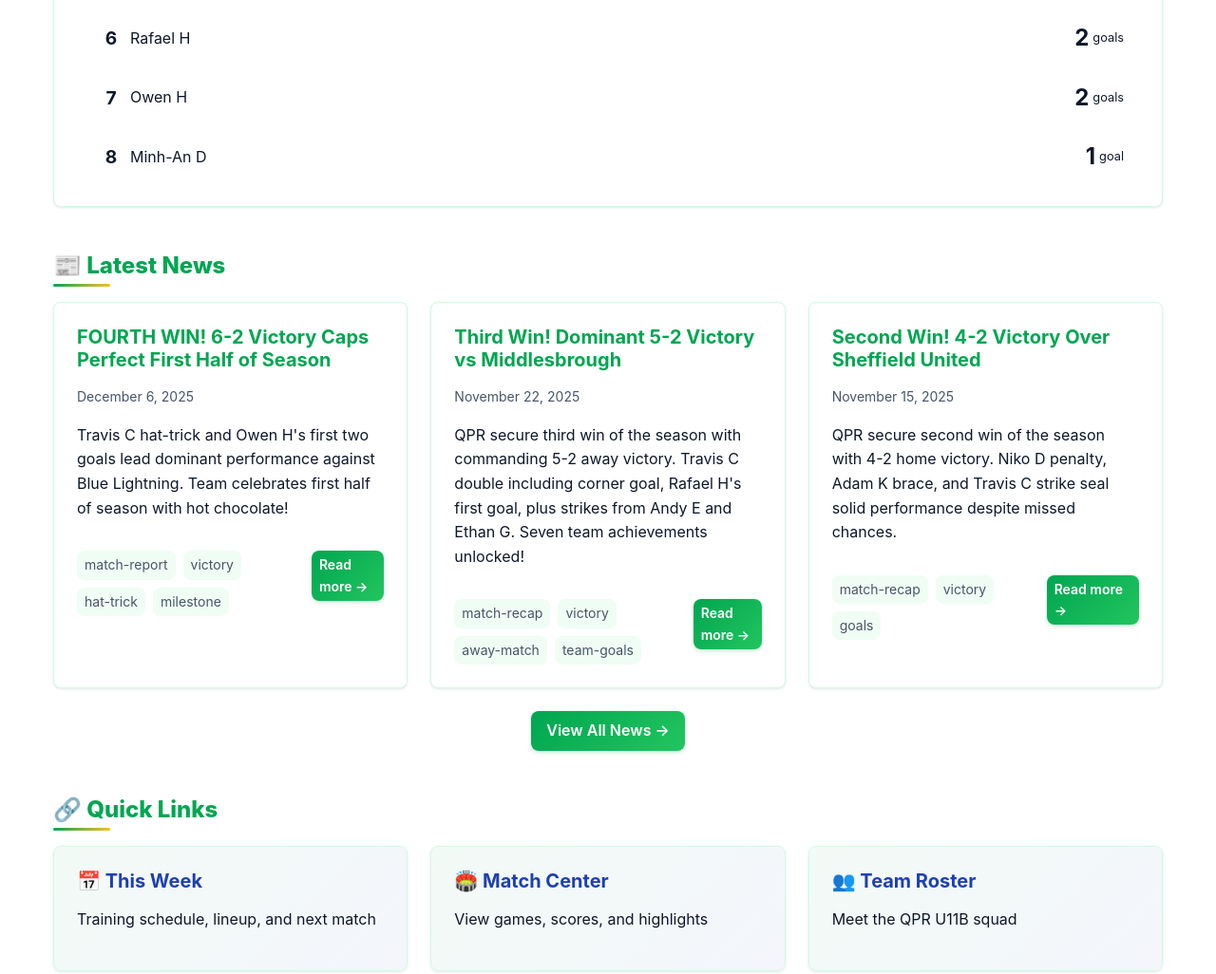
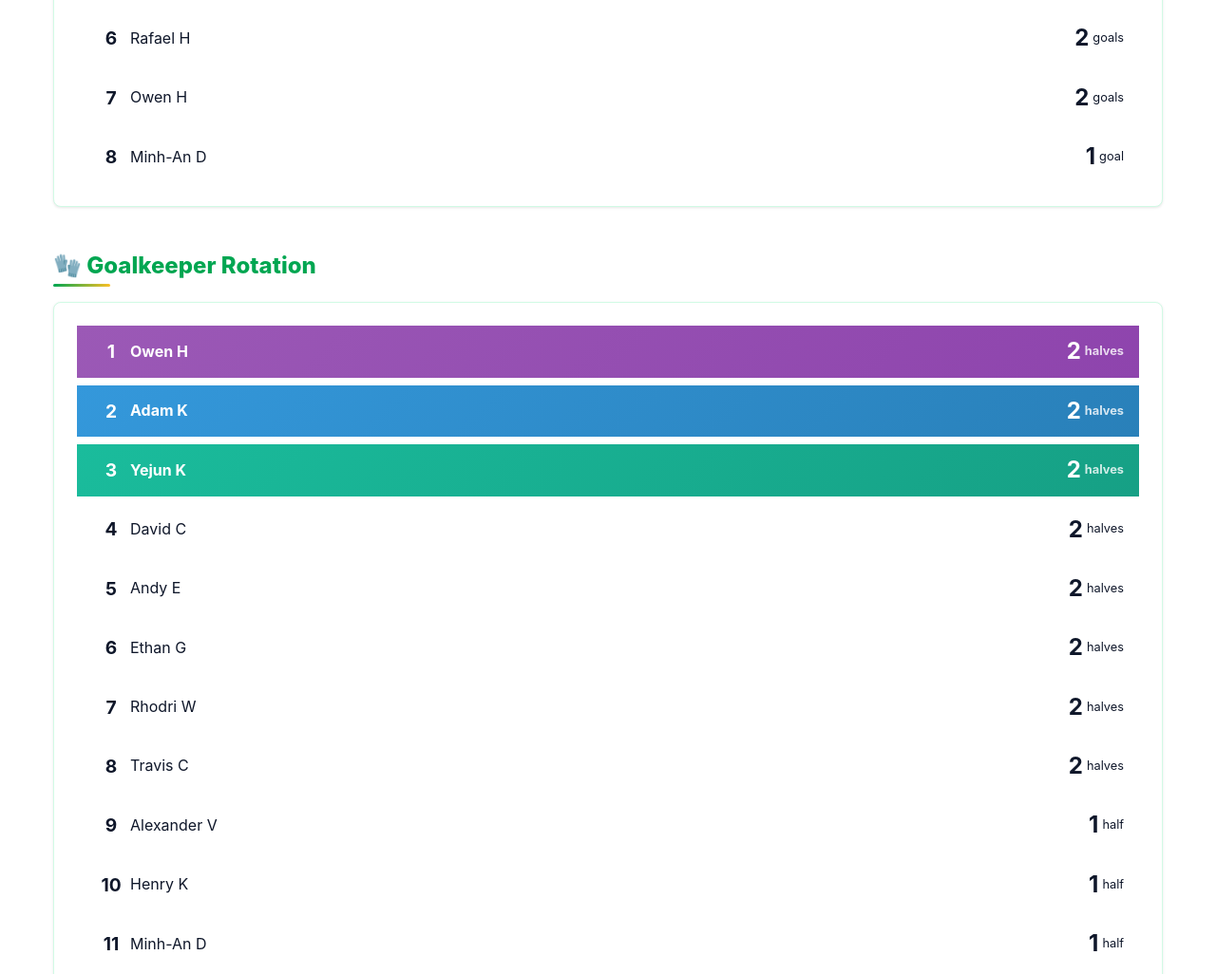
Before and after one commit to nagyelshal/QPR_web, an Astro site: page / in a window 1280 px wide. Shown: the part 1079-2105 px from the top of the page at 95% size. Built offline with nearby package versions, Linux system fonts and the light colour scheme; Astro itself is replaced by a stand-in of ours.

Commit message:
Add goalkeeper rotation stats to front page
Shows all players who played goalkeeper with their number of halves played.
Top 3 highlighted with colored backgrounds.

Co-Authored-By: Claude Opus 4.5 <noreply@anthropic.com>

```diff
--- a/src/pages/index.astro
+++ b/src/pages/index.astro
@@ -41,6 +41,23 @@ const totalGoals = matches.reduce((sum, match) => {
   if (match.scorers) return sum + match.scorers.length;
   return sum;
 }, 0);
+
+// Calculate goalkeeper appearances
+const goalkeeperStats = new Map();
+matches.forEach(match => {
+  if (match.goalkeepers) {
+    if (match.goalkeepers.first_half && match.goalkeepers.first_half !== 'TBD') {
+      goalkeeperStats.set(match.goalkeepers.first_half, (goalkeeperStats.get(match.goalkeepers.first_half) || 0) + 1);
+    }
+    if (match.goalkeepers.second_half && match.goalkeepers.second_half !== 'TBD') {
+      goalkeeperStats.set(match.goalkeepers.second_half, (goalkeeperStats.get(match.goalkeepers.second_half) || 0) + 1);
+    }
+  }
+});
+
+// Sort by appearances (descending)
+const sortedGoalkeepers = Array.from(goalkeeperStats.entries())
+  .sort((a, b) => b[1] - a[1]);
 ---
 
 <BaseLayout title="Home - Queens Park Rangers U11B">
@@ -90,6 +107,27 @@ const totalGoals = matches.reduce((sum, match) => {
                 <div class="scorer-goals">
                   <span class="goals-number">{scorer[1]}</span>
                   <span class="goals-label">{scorer[1] === 1 ? 'goal' : 'goals'}</span>
+                </div>
+              </div>
+            ))}
+          </div>
+        </div>
+      </section>
+    )}
+
+    <!-- Goalkeeper Stats Section -->
+    {sortedGoalkeepers.length > 0 && (
+      <section style="margin-top: var(--spacing-2xl);">
+        <h2>🧤 Goalkeeper Rotation</h2>
+        <div class="card">
+          <div class="gk-table">
+            {sortedGoalkeepers.map((gk, index) => (
+              <div class="gk-row">
+                <div class="gk-rank">{index + 1}</div>
+                <div class="gk-name">{gk[0]}</div>
+                <div class="gk-appearances">
+                  <span class="appearances-number">{gk[1]}</span>
+                  <span class="appearances-label">{gk[1] === 1 ? 'half' : 'halves'}</span>
                 </div>
               </div>
             ))}
@@ -257,6 +295,91 @@ const totalGoals = matches.reduce((sum, match) => {
       color: var(--gray-600);
     }
 
+    .gk-table {
+      display: flex;
+      flex-direction: column;
+      gap: var(--spacing-sm);
+    }
+
+    .gk-row {
+      display: grid;
+      grid-template-columns: 40px 1fr auto;
+      align-items: center;
+      padding: var(--spacing-sm) var(--spacing-md);
+      background: var(--gray-50);
+      border-radius: var(--border-radius);
+      transition: all 0.2s;
+    }
+
+    .gk-row:hover {
+      background: var(--gray-100);
+      transform: translateX(5px);
+    }
+
+    .gk-row:first-child {
+      background: linear-gradient(135deg, #9b59b6 0%, #8e44ad 100%);
+      color: white;
+      font-weight: bold;
+    }
+
+    .gk-row:nth-child(2) {
+      background: linear-gradient(135deg, #3498db 0%, #2980b9 100%);
+      color: white;
+      font-weight: bold;
+    }
+
+    .gk-row:nth-child(3) {
+      background: linear-gradient(135deg, #1abc9c 0%, #16a085 100%);
+      color: white;
+      font-weight: bold;
+    }
+
+    .gk-rank {
+      font-size: 1.2rem;
+      font-weight: bold;
+      color: var(--qpr-blue);
+      text-align: center;
+    }
+
+    .gk-row:first-child .gk-rank,
+    .gk-row:nth-child(2) .gk-rank,
+    .gk-row:nth-child(3) .gk-rank {
+      color: white;
+    }
+
+    .gk-name {
+      font-size: 1rem;
+    }
+
+    .gk-appearances {
+      display: flex;
+      align-items: center;
+      gap: var(--spacing-xs);
+    }
+
+    .appearances-number {
+      font-size: 1.5rem;
+      font-weight: bold;
+      color: var(--qpr-blue);
+    }
+
+    .gk-row:first-child .appearances-number,
+    .gk-row:nth-child(2) .appearances-number,
+    .gk-row:nth-child(3) .appearances-number {
+      color: white;
+    }
+
+    .appearances-label {
+      font-size: 0.8rem;
+      color: var(--gray-600);
+    }
+
+    .gk-row:first-child .appearances-label,
+    .gk-row:nth-child(2) .appearances-label,
+    .gk-row:nth-child(3) .appearances-label {
+      color: rgba(255, 255, 255, 0.8);
+    }
+
     @media (max-width: 768px) {
       .grid-4 {
         grid-template-columns: repeat(2, 1fr);
@@ -282,6 +405,23 @@ const totalGoals = matches.reduce((sum, match) => {
       .goals-number {
         font-size: 1.2rem;
       }
+
+      .gk-row {
+        grid-template-columns: 30px 1fr auto;
+        padding: var(--spacing-xs) var(--spacing-sm);
+      }
+
+      .gk-rank {
+        font-size: 1rem;
+      }
+
+      .gk-name {
+        font-size: 0.9rem;
+      }
+
+      .appearances-number {
+        font-size: 1.2rem;
+      }
     }
   </style>
 </BaseLayout>
```
